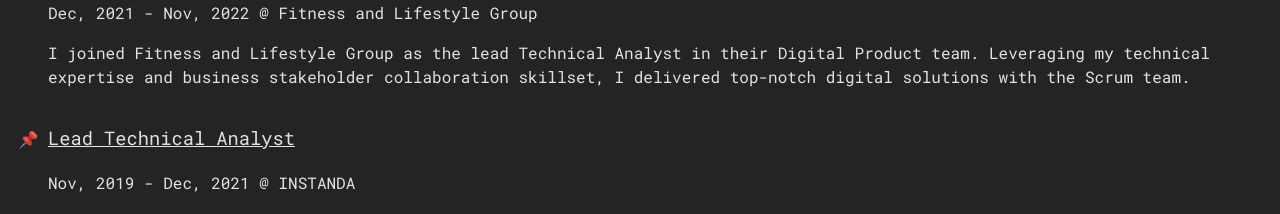
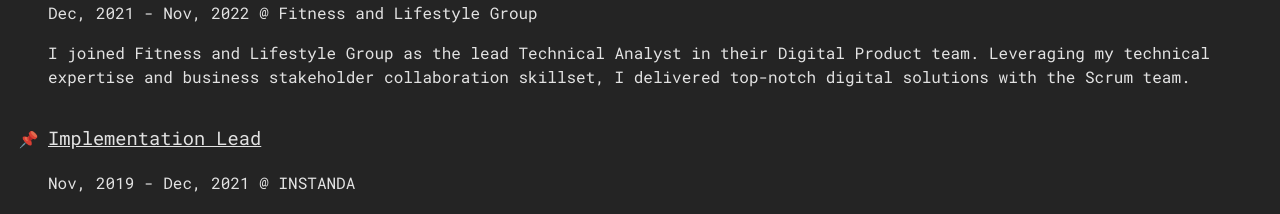
Before and after one commit to sslukess/sslukess, a React (Vite) app: page / in a window 1280 px wide. Shown: the part 1180-1394 px from the top of the page. Built offline with nearby package versions, Linux system fonts and the light colour scheme.

Commit message:
correct job titles

```diff
--- a/src/content/previousJobs.ts
+++ b/src/content/previousJobs.ts
@@ -17,7 +17,7 @@ const flgBA: IPreviousJob = {
 };
 
 const instandaTechLead: IPreviousJob = {
-    title: "Lead Technical Analyst",
+    title: "Implementation Lead",
     employer: "INSTANDA",
     yearFrom: "Nov, 2019",
     yearTo: "Dec, 2021",
```
